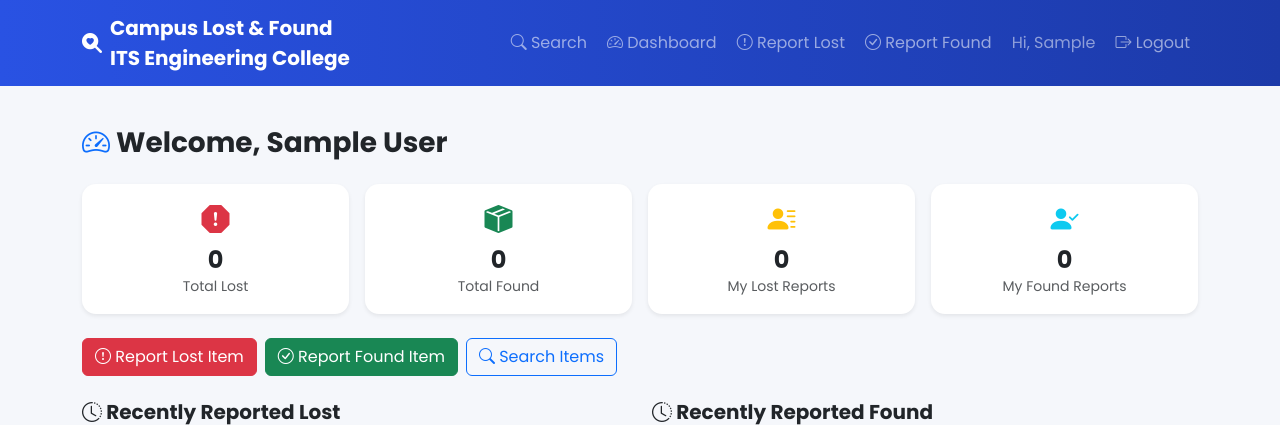
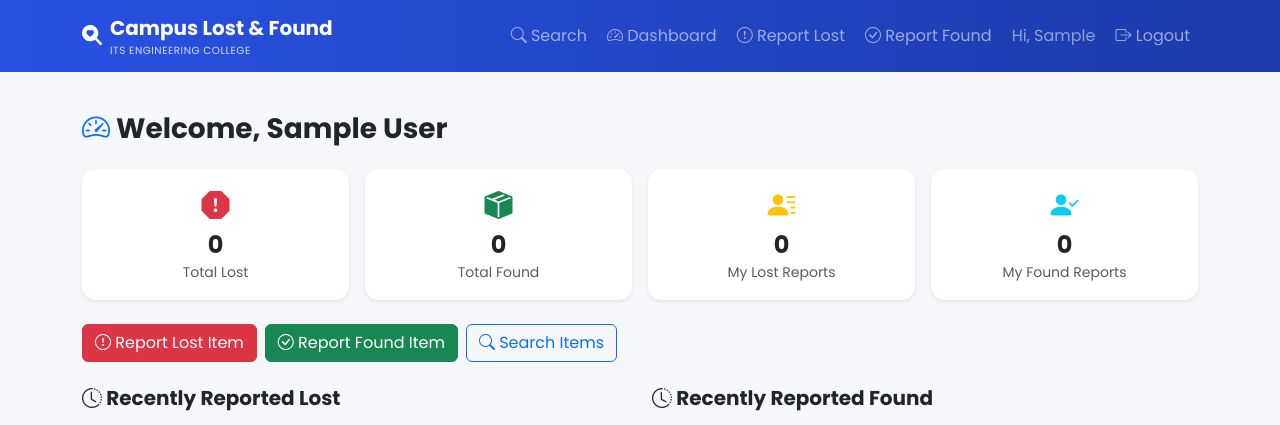
Before and after one commit to vvk012/smart-lost-found, a Flask app: page /dashboard in a window 1280 px wide. Shown: the top 425 px of the page. Run offline with Flask 3, Linux system fonts and the light colour scheme; the visitor is signed in with stand-in values (Sample User, id 1); data that the repository does not hold is empty.

```diff
--- a/static/css/style.css
+++ b/static/css/style.css
@@ -85,3 +85,10 @@ body {
 }
 .admin-nav-link:hover { background: #262c4a; color: #fff; }
 .admin-nav-link.active { background: var(--campus-primary); color: #fff; }
+.college-tagline {
+    font-size: 0.65rem;
+    font-weight: 400;
+    letter-spacing: 0.5px;
+    opacity: 0.8;
+    text-transform: uppercase;
+}
```
